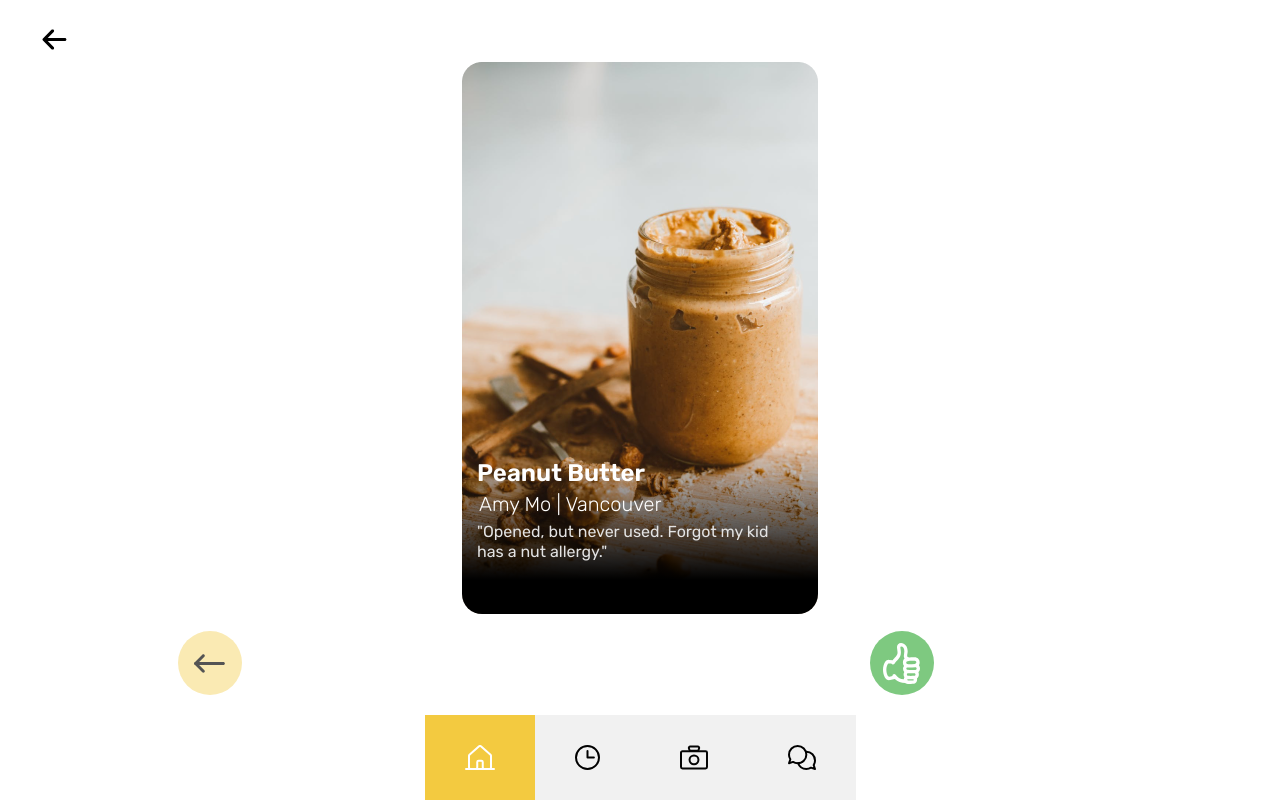
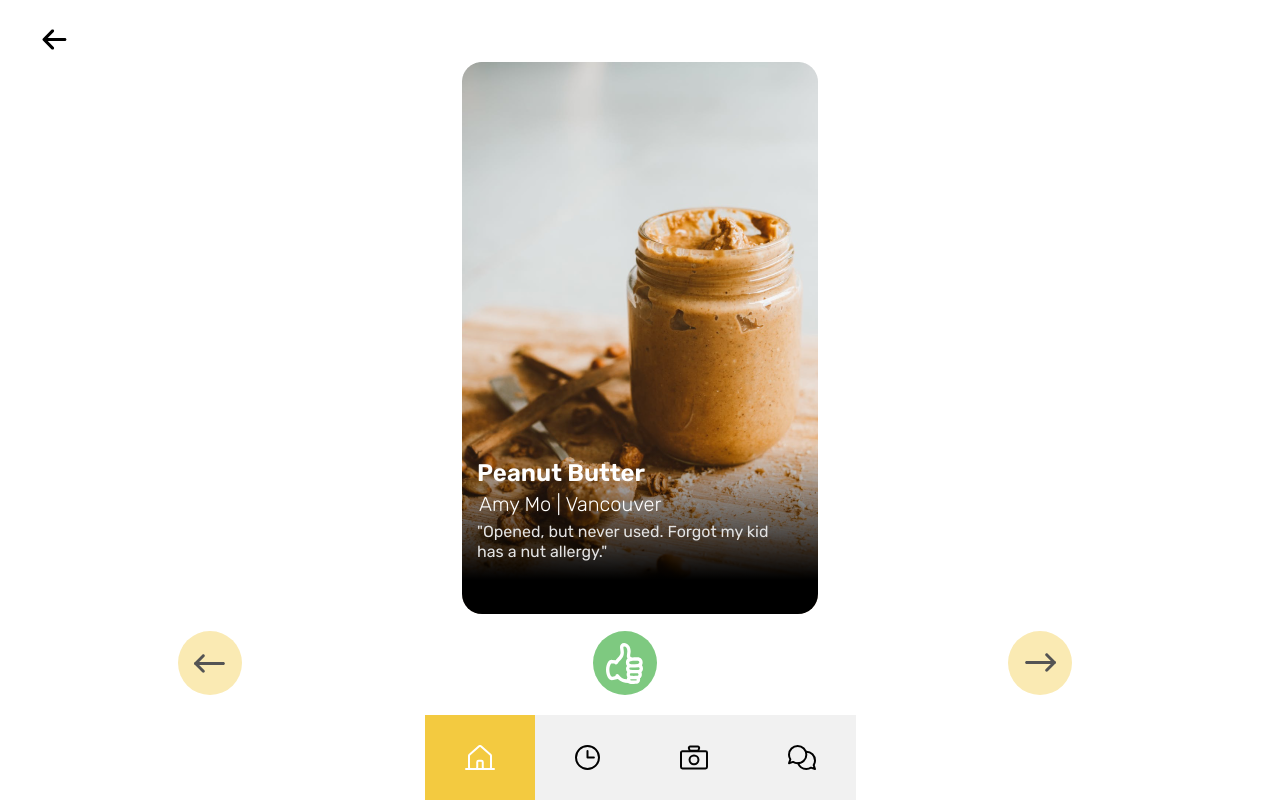
Before and after one commit to Pho86/ShareFood, a Next.js app: page /home in a window 1280 px wide. Built offline with nearby package versions, Linux system fonts and the light colour scheme.

Commit message:
button fix

```diff
--- a/comps/ChoiceButtonU.js
+++ b/comps/ChoiceButtonU.js
@@ -27,10 +27,18 @@ export default function ChoiceButtonU({
 
 
     if (image === undefined ) {
-        image = 0;
+        return <ChoiceCont onClick={
+            () => r.push({
+                query: {
+                    image: 8
+                }
+            })
+        }>
+            <Icon src={img}></Icon>
+        </ChoiceCont>
     }
 
-    else if (image === "0") {
+    if (image === '0') {
         return <ChoiceCont onClick={
             () => r.push({
                 query: {
```
